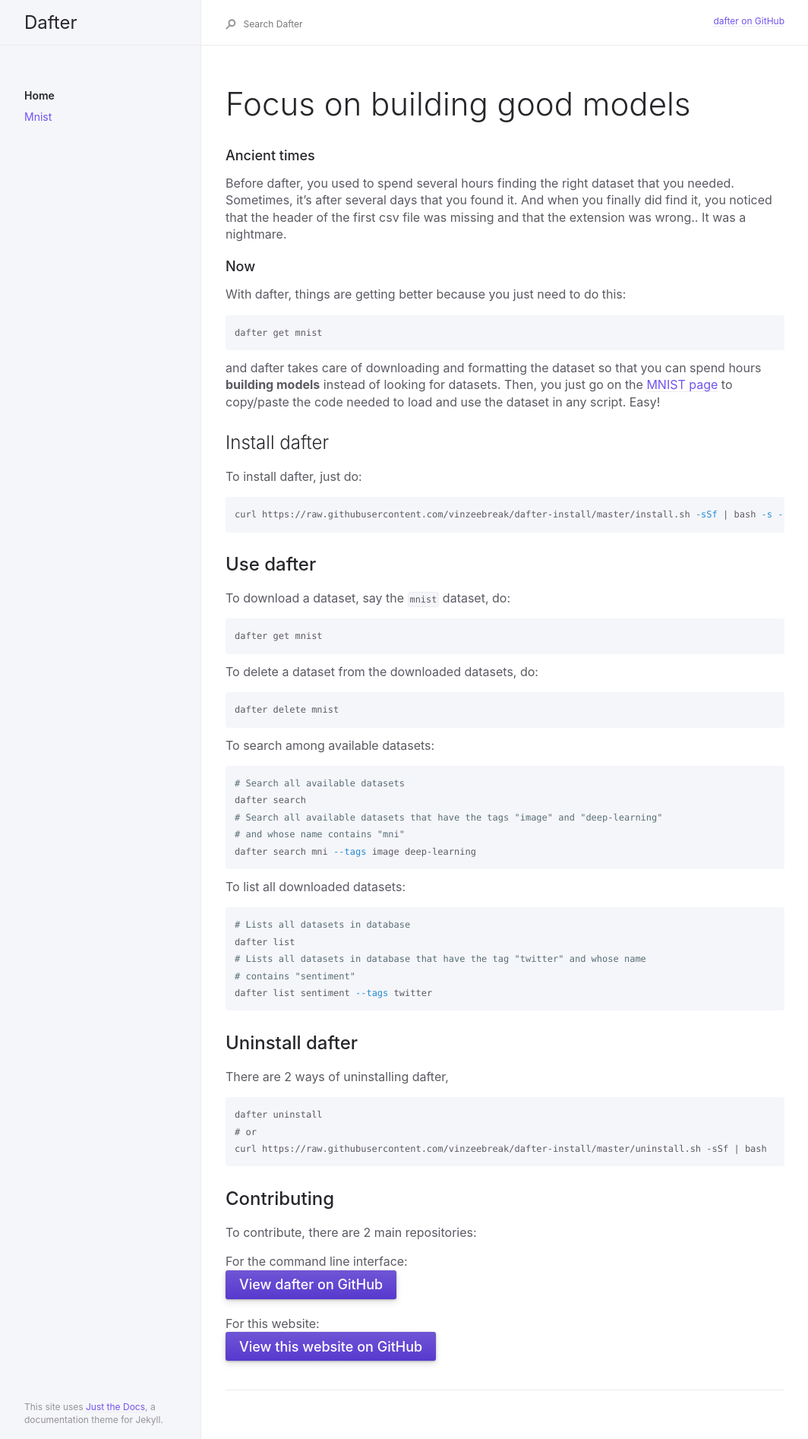
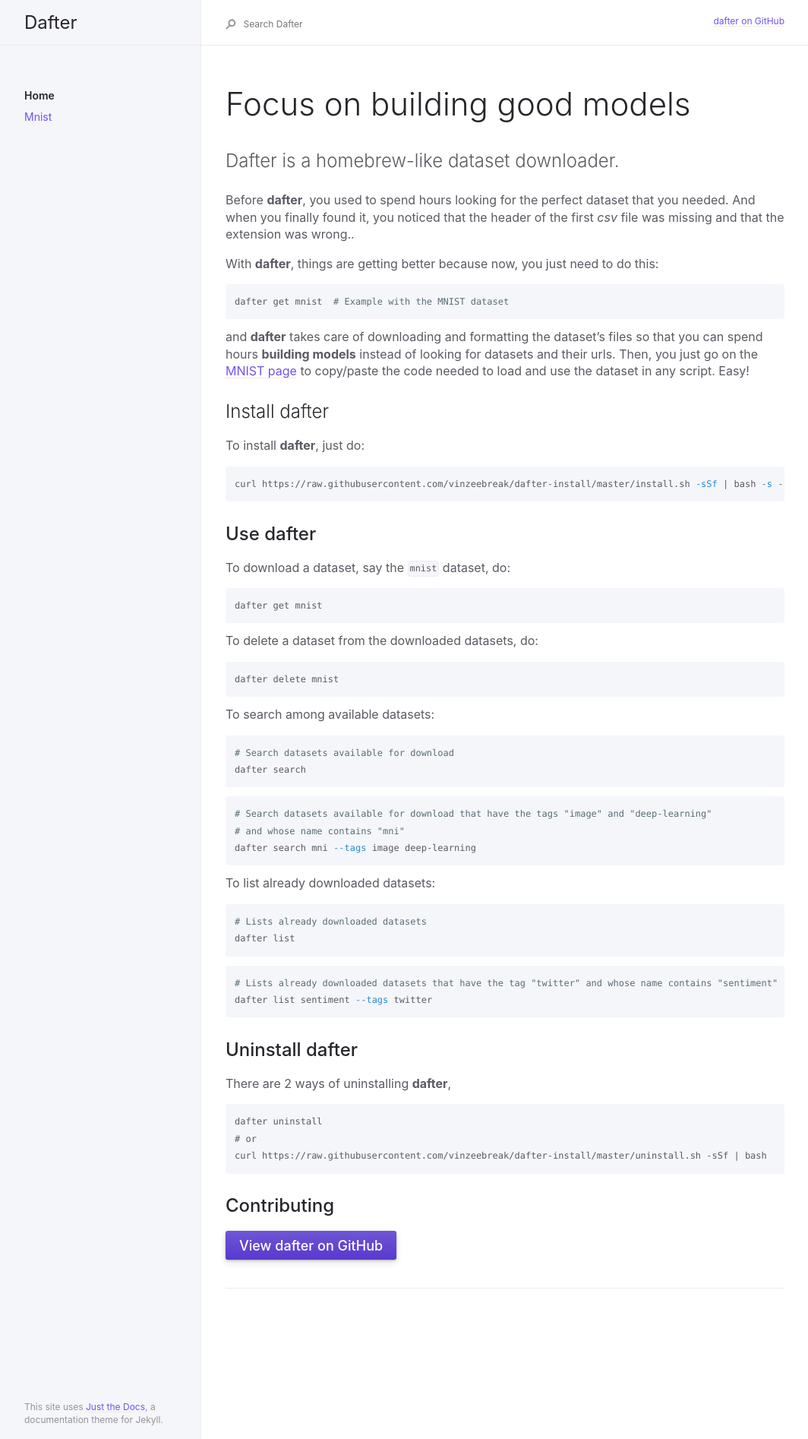
Before and after one commit to vhoulbreque/dafter-loader, a Jekyll site: the page built from index.md, in a window 1280 px wide. Shown: the whole page at 76% size, without its empty margins (91-1155 px from the left). Built offline with Jekyll 4.4.1, drawn with Linux system fonts in a browser that asks for light colours.

Commit message:
Rephrase index.md

````diff
--- a/index.md
+++ b/index.md
@@ -9,27 +9,25 @@ permalink: /
 # Focus on building good models
 {: .fs-9 }
 
-### Ancient times
+Dafter is a homebrew-like dataset downloader.
+{: .fs-6 .fw-300 }
 
-Before dafter, you used to spend several hours finding the right dataset that you needed. Sometimes, it's after several days that you found it. And when you finally did find it, you noticed that the header of the first csv file was missing and that the extension was wrong..
-It was a nightmare.
+Before **dafter**, you used to spend hours looking for the perfect dataset that you needed. And when you finally found it, you noticed that the header of the first *csv* file was missing and that the extension was wrong..
 
-### Now
-
-With dafter, things are getting better because you just need to do this:
+With **dafter**, things are getting better because now, you just need to do this:
 
 ```bash
-dafter get mnist
+dafter get mnist  # Example with the MNIST dataset
 ```
 
-and dafter takes care of downloading and formatting the dataset so that you can spend hours **building models** instead of looking for datasets. Then, you just go on the [MNIST page](https://vinzeebreak.github.io/dafter-loader/docs/mnist/) to copy/paste the code needed to load and use the dataset in any script.
+and **dafter** takes care of downloading and formatting the dataset's files so that you can spend hours **building models** instead of looking for datasets and their urls. Then, you just go on the [MNIST page](https://vinzeebreak.github.io/dafter-loader/docs/mnist/) to copy/paste the code needed to load and use the dataset in any script.
 Easy!
 
 {: .fs-6 .fw-300 }
 
 ## Install dafter
 
-To install dafter, just do:
+To install **dafter**, just do:
 ```bash
 curl https://raw.githubusercontent.com/vinzeebreak/dafter-install/master/install.sh -sSf | bash -s -- --up-to-date
 ```
@@ -48,25 +46,30 @@ dafter delete mnist
 
 To search among available datasets:
 ```bash
-# Search all available datasets
+# Search datasets available for download
 dafter search
-# Search all available datasets that have the tags "image" and "deep-learning"
+```
+
+```bash
+# Search datasets available for download that have the tags "image" and "deep-learning"
 # and whose name contains "mni"
 dafter search mni --tags image deep-learning
 ```
 
-To list all downloaded datasets:
+To list already downloaded datasets:
 ```bash
-# Lists all datasets in database
+# Lists already downloaded datasets
 dafter list
-# Lists all datasets in database that have the tag "twitter" and whose name
-# contains "sentiment"
+```
+
+```bash
+# Lists already downloaded datasets that have the tag "twitter" and whose name contains "sentiment"
 dafter list sentiment --tags twitter
 ```
 
 ## Uninstall dafter
 
-There are 2 ways of uninstalling dafter,
+There are 2 ways of uninstalling **dafter**,
 
 ```
 dafter uninstall
@@ -76,12 +79,6 @@ curl https://raw.githubusercontent.com/vinzeebreak/dafter-install/master/uninsta
 
 ## Contributing
 
-To contribute, there are 2 main repositories:
-
-For the command line interface:
-  [View dafter on GitHub](https://github.com/vinzeebreak/dafter){: .btn .btn-primary .fs-5 .mb-4 .mb-md-0 .mr-2 }
-
-For this website:
-  [View this website on GitHub](https://github.com/vinzeebreak/dafter-loader){: .btn .btn-primary .fs-5 .mb-4 .mb-md-0 .mr-2 }
+[View dafter on GitHub](https://github.com/vinzeebreak/dafter){: .btn .btn-primary .fs-5 .mb-4 .mb-md-0 .mr-2 }
 
 ---
````
